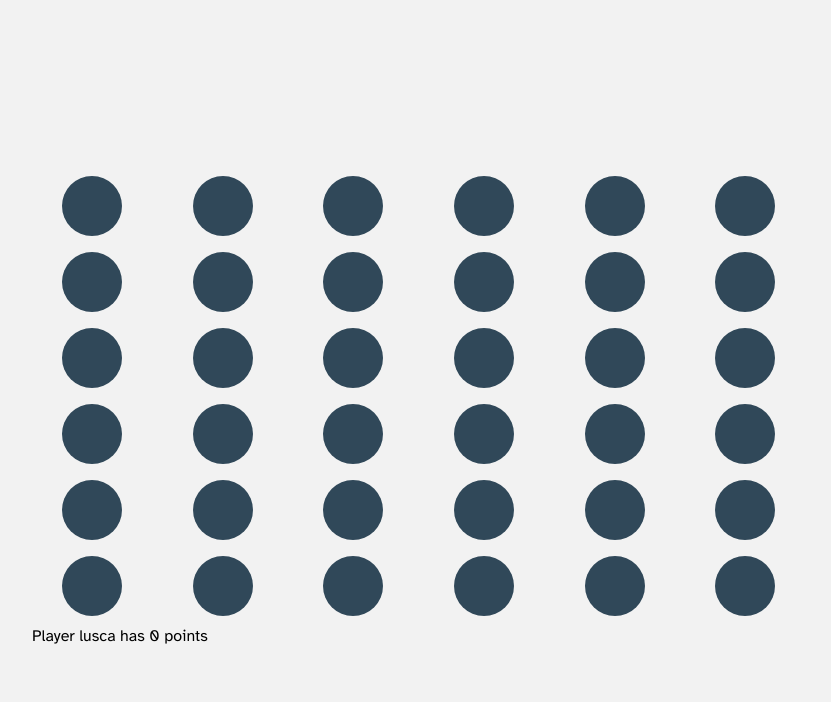
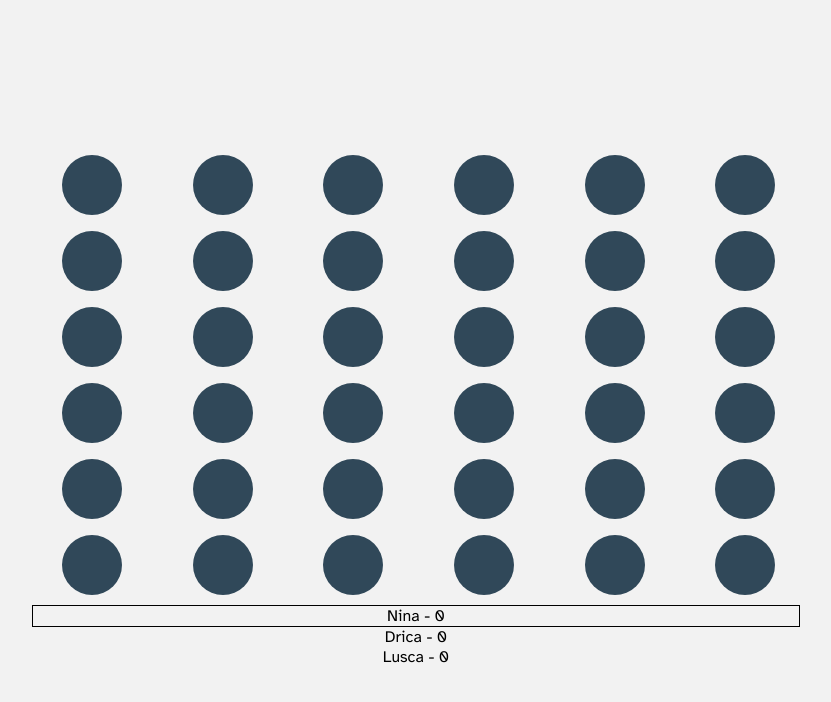
Before and after one commit to lucasvsouza28/memory-game, a React (Vite) app: page /game in a window 1280 px wide. Shown: the top 702 px of the page, without its empty margins (224-1055 px from the left). Built offline with nearby package versions, Linux system fonts and the light colour scheme.

Commit message:
- Adding game context - Handling next player selection - Handling end of game - Handling game with winner or draw

```diff
--- a/src/Pages/Game/index.tsx
+++ b/src/Pages/Game/index.tsx
@@ -2,12 +2,15 @@ import {
     useEffect,
     useState
 } from 'react';
+import { useGameContext } from '../../contexts/game';
 import { CardType } from '../../types/Card';
 import { FlipCard } from './components/FlipCard';
 
 import {
     Container,
     MainSection,
+    PlayersListContainer,
+    PlayerItem,
 } from './styles';
 
 type GameProps = {
@@ -30,9 +33,13 @@ export const Game = ({
     const [founded, setFounded] = useState<CardType[]>([]);
     const [currentSelection, setCurrentSelection] = useState<SelectedCardType | null>(null);
 
-    const [currentPlayer, setCurrentPlayer] = useState({
-        name: 'lusca'
-    });
+    const {
+        players,
+        currentPlayer,
+        gameEnded,
+        handleGameEnded,
+        handleNextPlayer,
+    } = useGameContext();
 
     const getCardsAsNumbers = () => {
         const newCards: CardType[] = [];
@@ -66,11 +73,11 @@ export const Game = ({
         if (currentSelection.card.key === card.key) {
             setFounded(c => [
                 ...c,
-                { ...card, foundedBy: currentPlayer.name }
+                { ...card, foundedBy: currentPlayer?.name }
             ]);
 
             setCurrentSelection(null);
-
+            handleNextPlayer();
             return;
         } else {
             setTimeout(() => {
@@ -78,19 +85,14 @@ export const Game = ({
                 clearSelection();
 
                 setCurrentSelection(null);
-            }, 1000);
+                handleNextPlayer();
+                //return;
+            }, 700);
 
-            return;
+        }
     }
 
-    }
-
-    useEffect(() => {
-        if (type === 'numbers') getCardsAsNumbers();
-    }, [type, colsCount])
-
-    return (
-        <Container>
+    const renderGame = () => (
         <MainSection
             cols={colsCount}
         >
@@ -108,12 +110,54 @@ export const Game = ({
                     </li>
                 )) }
             </ul>
-                <div style={{
-                    marginTop: '2rem'
-                }}>
-                    Player { currentPlayer.name } has { founded.filter(f => f.foundedBy === currentPlayer.name).length } points
-                </div>
+
+            { players.length > 0 && renderPlayersList() }
         </MainSection>
+    );
+
+    const renderPlayersList = () => (
+        <PlayersListContainer>
+            { players.map(p => (
+                <PlayerItem
+                    key={p.id}
+                    active={currentPlayer?.id === p.id}
+                >
+                    { p?.name } - { founded.filter(f => f.foundedBy === p?.name).length }
+                </PlayerItem>
+            )) }
+        </PlayersListContainer>
+    );
+
+    const renderWinner = () => {
+        const players = new Set(founded.map(f => f.foundedBy));
+        const foundedGrouped: {name: string,  count: number}[] = [];
+        players.forEach(p => p && foundedGrouped.push({ name: p, count: founded.filter(f => f.foundedBy === p).length }));
+
+        const sorted = foundedGrouped.sort((a, b) => a.count > b.count ? -1 : a.count < b.count ? 1 : 0);
+        const winners = sorted.filter(s => sorted[0].count === s.count);
+
+        return (
+            <>
+                { `${ (winners.length === 1 ? 'The winner is ' : `It's a draw between: `)} ${ winners.map(w => w.name).join(', ') }` }
+            </>
+        );
+    };
+
+    useEffect(() => {
+        if (type === 'numbers') getCardsAsNumbers();
+    }, [type, colsCount]);
+
+    useEffect(() => {
+        if (cards.length > 0 &&
+            founded.length > 0 &&
+            founded.length === cards.length / 2) {
+                handleGameEnded(true);
+            }
+    }, [cards, founded]);
+
+    return (
+        <Container>
+            { gameEnded ? renderWinner() : renderGame() }
         </Container>
     )
 }
--- a/src/Pages/Game/styles.ts
+++ b/src/Pages/Game/styles.ts
@@ -36,3 +36,13 @@ export const MainSection = styled.section<MainSectionProps>`
         }
     }
 `;
+
+export const PlayersListContainer = styled.div`
+    margin-top: 2rem;
+`;
+
+export const PlayerItem = styled.div<{ active: boolean }>`
+    border: ${ props => props.active ? '1px solid black' : ''};
+    display: flex;
+    justify-content: space-evenly;
+`;
--- /dev/null
+++ b/src/contexts/game.tsx
@@ -0,0 +1,79 @@
+import {
+    createContext,
+    ReactNode,
+    useContext,
+    useEffect,
+    useState
+} from 'react';
+
+type PlayerType = {
+    name: string;
+    id: string;
+}
+
+type GameContextType = {
+    players: PlayerType[];
+    setPlayers: (players: PlayerType[]) => void;
+    currentPlayer: PlayerType | null;
+    setCurrentPlayer: (player: PlayerType | null) => void;
+    gameEnded: boolean;
+    handleGameEnded: (value: boolean) => void;
+
+    handleNextPlayer: () => void;
+};
+
+const gameContext = createContext({} as GameContextType);
+
+type Props = {
+    children: ReactNode;
+}
+
+export default ({
+    children,
+}: Props) => {
+    const [players, setPlayers] = useState<PlayerType[]>([
+        { id: '1', name: 'Nina' },
+        { id: '2', name: 'Drica' },
+        { id: '3', name: 'Lusca' },
+    ]);
+    const [currentPlayer, setCurrentPlayer] = useState<PlayerType | null>(null);
+    const [gameEnded, setGameEnded] = useState<boolean>(false);
+
+    const handleGameEnded = (value: boolean) => {
+        setGameEnded(value);
+    }
+
+    const handleNextPlayer = () => {
+        if (!players.length) return;
+
+        if (!currentPlayer) {
+            setCurrentPlayer({ ...players[0] })
+        } else {
+
+            const currentPlayerIndex = players.findIndex(p => p.id === currentPlayer?.id);
+
+            if (currentPlayerIndex === players.length - 1) setCurrentPlayer({ ...players[0] });
+            else setCurrentPlayer({ ...players[currentPlayerIndex + 1] });
+        }
+    };
+
+    useEffect(() => {
+        handleNextPlayer();
+    }, [])
+
+    return (
+        <gameContext.Provider value={{
+            players,
+            setPlayers,
+            currentPlayer,
+            setCurrentPlayer,
+            gameEnded,
+            handleGameEnded,
+            handleNextPlayer
+        }}>
+            { children }
+        </gameContext.Provider>
+    );
+};
+
+export const useGameContext = () => useContext(gameContext);
```
Also changed, not shown: src/App.tsx (+6 -3 lines). Lines whose indentation alone changed are shown as unchanged.
